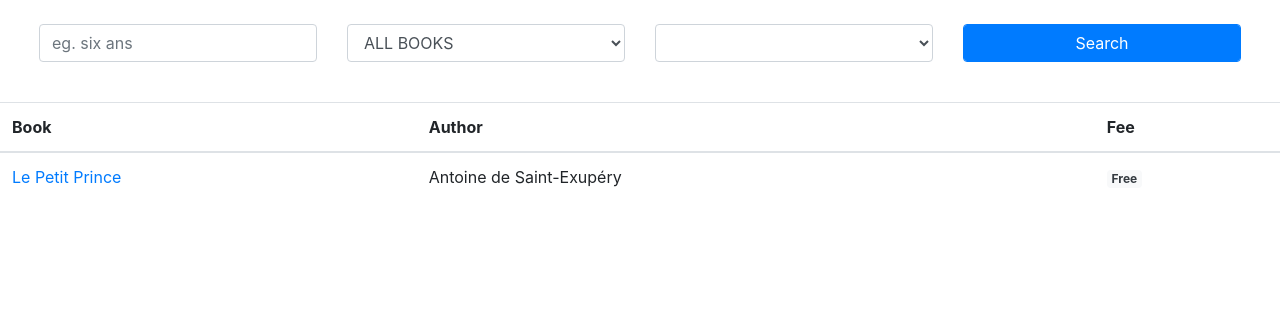
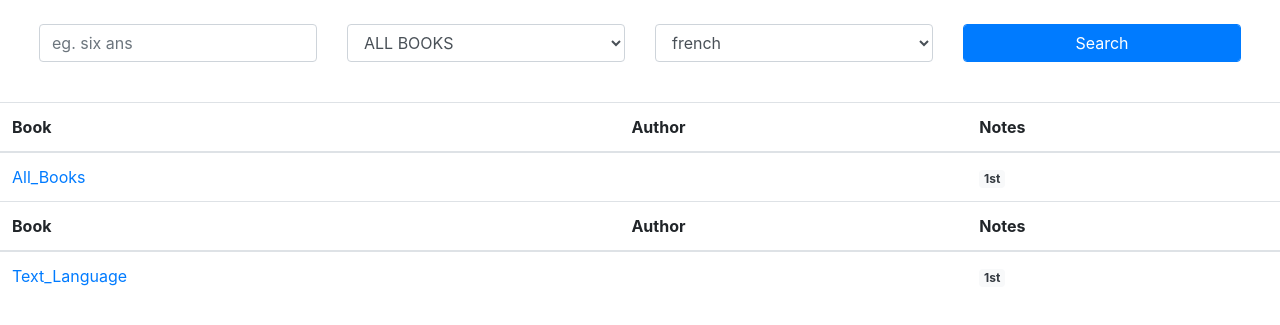
Before and after one commit to katechengudu/lepetitprince-live, a Django app: page / in a window 1280 px wide. Shown: the part 56-381 px from the top of the page. Run offline with Django 3.2, Linux system fonts and the light colour scheme; data comes from the database, SQL or seed files in the repository; lists and menus that the app fills with data are empty; some libraries are stand-ins or nearby versions.

Commit message:
miner improvements 2 -- Still, home page search to be sorted out.

```diff
--- a/original_text/views.py
+++ b/original_text/views.py
@@ -8,14 +8,13 @@ class BookView(ListView):
     template_name = 'original_text/home.html'
     context_object_name = 'results'
     model = Book
-    ordering = ['pk']
 
-    def get_context_data(self,*args,**kwargs):
-        context = super().get_context_data(*args,**kwargs)
-        context['all_books'] = Book.objects.all()
-        context['text_language'] = ['french','english']
-        return context
-
+    def get_queryset(self):
+        all_books=Book.objects.all()
+        results = {'all_books': all_books,
+                   'text_language':['french','english']
+                   }
+        return results
 
 
 class SentenceView(ListView):
--- a/templates/original_text/book.html
+++ b/templates/original_text/book.html
@@ -3,7 +3,7 @@
 {% block body %}
 
 
-<h4>{{ results.book_title }}   <span class="badge bg-light text-dark">Free</span></h4>
+<h4>{{ results.book_title }}   <span class="badge bg-light text-dark">First</span></h4>
 <div class="accordion" id="accordionExample">
     {% for chapter in results.chapter_titles %}
       <div class="card">
--- a/templates/original_text/home.html
+++ b/templates/original_text/home.html
@@ -7,14 +7,14 @@
                 <tr>
                   <th scope="col">Book</th>
                   <th scope="col">Author</th>
-                    <th scope="col">Fee</th>
+                    <th scope="col">Notes</th>
                 </tr>
             </thead>
             <tbody>
                 <tr>
                 <td><a href="{% url 'original_text:sentence' pk=book.pk %}">{{ book.title }}</a></td>
                 <td>{{ book.author }}</td>
-                <td><span class="badge bg-light text-dark">Free</span></td>
+                <td><span class="badge bg-light text-dark">1st</span></td>
                 </tr>
             </tbody>
         {% endfor %}
```
Also changed, not shown: templates/original_text/search.html (+4 -4 lines).
